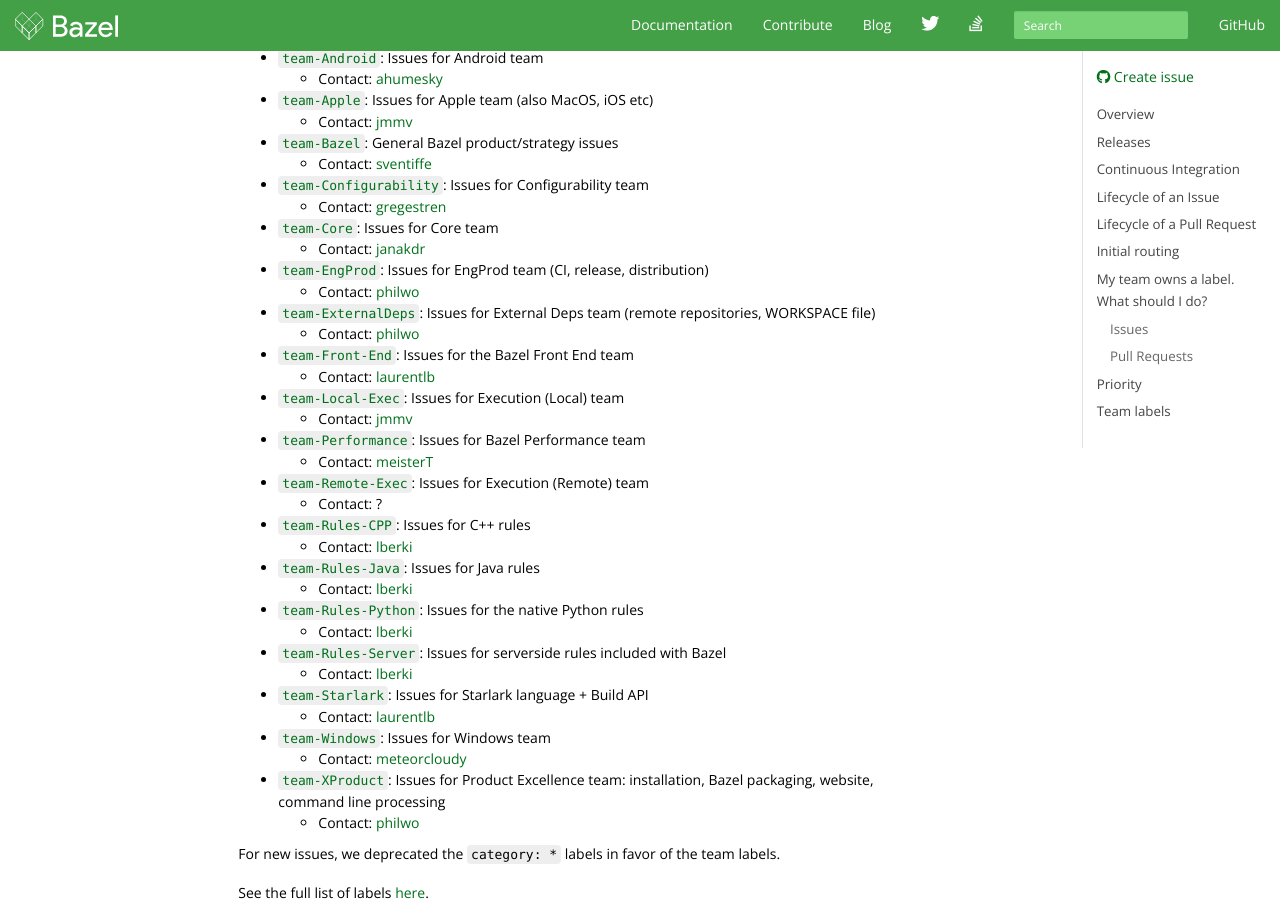
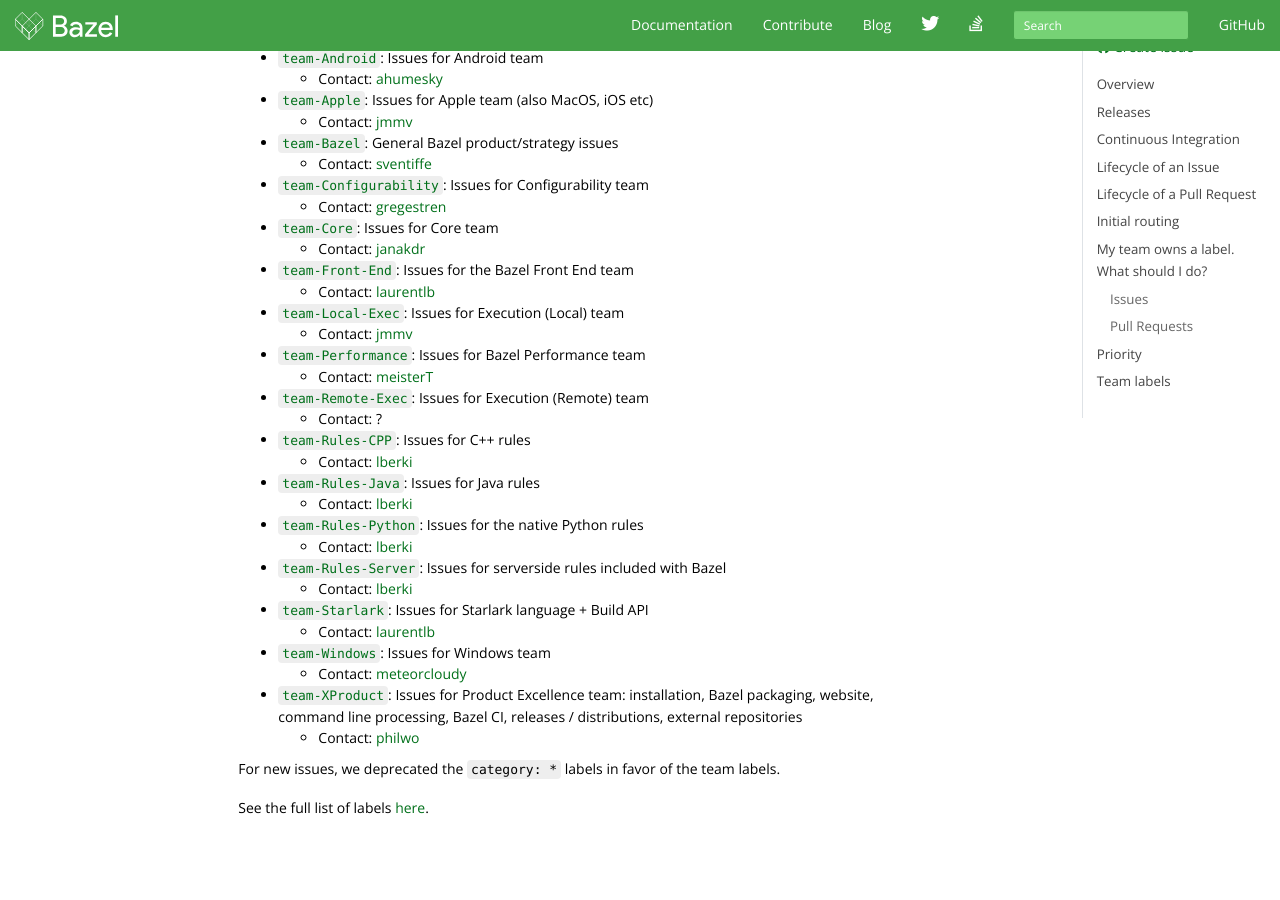
Before and after one commit to bazelbuild/bazel-website, a Jekyll site: the page built from maintaining/maintainers-guide.md, in a window 1280 px wide and 900 px high, scrolled down 3721 px. Built offline with Jekyll 4.4.1, drawn with Linux system fonts in a browser that asks for light colours; nearby versions of some CDN libraries; library files that are not in the unit come from our copies; comment, search, counter and statistics services are not loaded; the table of contents is made by our own code.

Commit message:
Merge team-EngProd and team-ExternalDeps into team-XProduct
We are one team, not three teams and it's annoying to keep an eye on three different team labels.

The "team" labels should be about actual teams, further categorization (e.g. by feature areas) can be done with other labels.

```diff
--- a/maintaining/maintainers-guide.md
+++ b/maintaining/maintainers-guide.md
@@ -211,11 +211,6 @@
     * Contact: [gregestren](https://github.com/gregestren)
 *   [`team-Core`](https://github.com/bazelbuild/bazel/labels/team-Core): Issues for Core team
     * Contact: [janakdr](https://github.com/janakdr)
-*   [`team-EngProd`](https://github.com/bazelbuild/bazel/labels/team-Engprod): Issues for EngProd team (CI, release, distribution)
-    * Contact: [philwo](https://github.com/philwo)
-*   [`team-ExternalDeps`](https://github.com/bazelbuild/bazel/labels/team-ExternalDeps): Issues for External Deps team (remote repositories,
-    WORKSPACE file)
-    * Contact: [philwo](https://github.com/philwo)
 *   [`team-Front-End`](https://github.com/bazelbuild/bazel/labels/team-Front-End): Issues for the Bazel Front End team
     * Contact: [laurentlb](https://github.com/laurentlb)
 *   [`team-Local-Exec`](https://github.com/bazelbuild/bazel/labels/team-Local-Exec): Issues for Execution (Local) team
@@ -236,7 +231,7 @@
     * Contact: [laurentlb](https://github.com/laurentlb)
 *   [`team-Windows`](https://github.com/bazelbuild/bazel/labels/team-Windows): Issues for Windows team
     * Contact: [meteorcloudy](https://github.com/meteorcloudy)
-*   [`team-XProduct`](https://github.com/bazelbuild/bazel/labels/team-XProduct): Issues for Product Excellence team: installation, Bazel packaging, website, command line processing
+*   [`team-XProduct`](https://github.com/bazelbuild/bazel/labels/team-XProduct): Issues for Product Excellence team: installation, Bazel packaging, website, command line processing, Bazel CI, releases / distributions, external repositories
     * Contact: [philwo](https://github.com/philwo)
 
 For new issues, we deprecated the `category: *` labels in favor of the team labels.
```
